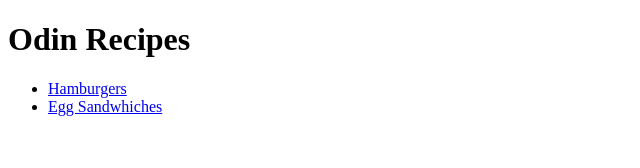
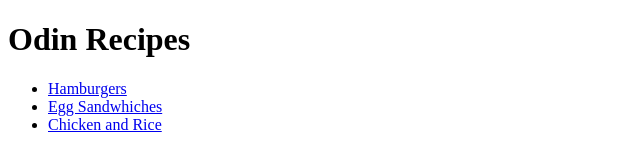
Before and after one commit to Austin71199/odin-recipes, a plain HTML site: page index.html in a window 1280 px wide. Shown: the whole page, without its empty margins (0-640 px from the left). Drawn offline with Linux system fonts and the light colour scheme.

Commit message:
linked the Chicken-and-rice.html file to the index.html file. also made the chicken-and-rice.html file

```diff
--- a/index.html
+++ b/index.html
@@ -10,6 +10,7 @@
     <ul>
       <li><a href="recipes/Hamburgers.html">Hamburgers</a></li>
       <li><a href="recipes/Egg-Sandwhiches.html">Egg Sandwhiches</a></li>
+      <li><a href="recipes/Chicken-and-Rice.html">Chicken and Rice</a></li>
     </ul>
 </body>
 </html>
```
Also changed, not shown: recipes/Chicken-and-Rice.html (added).
